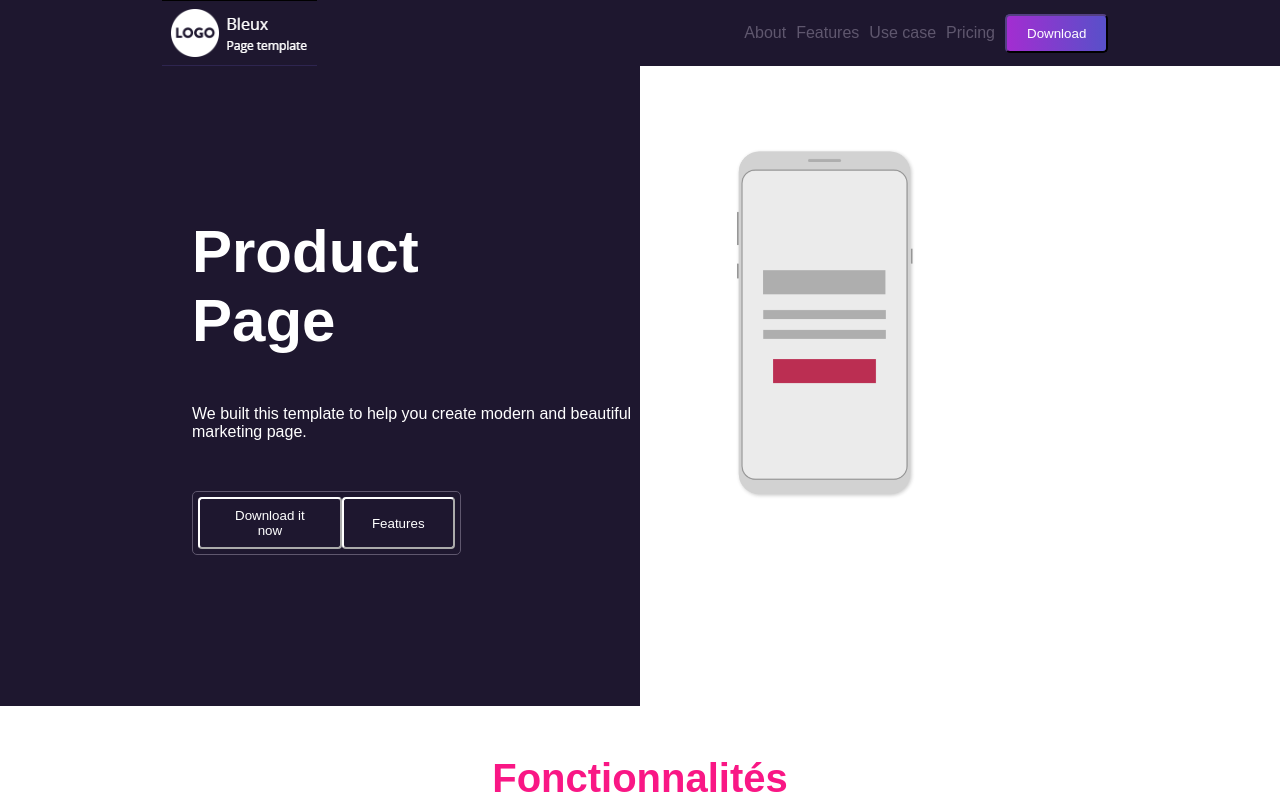
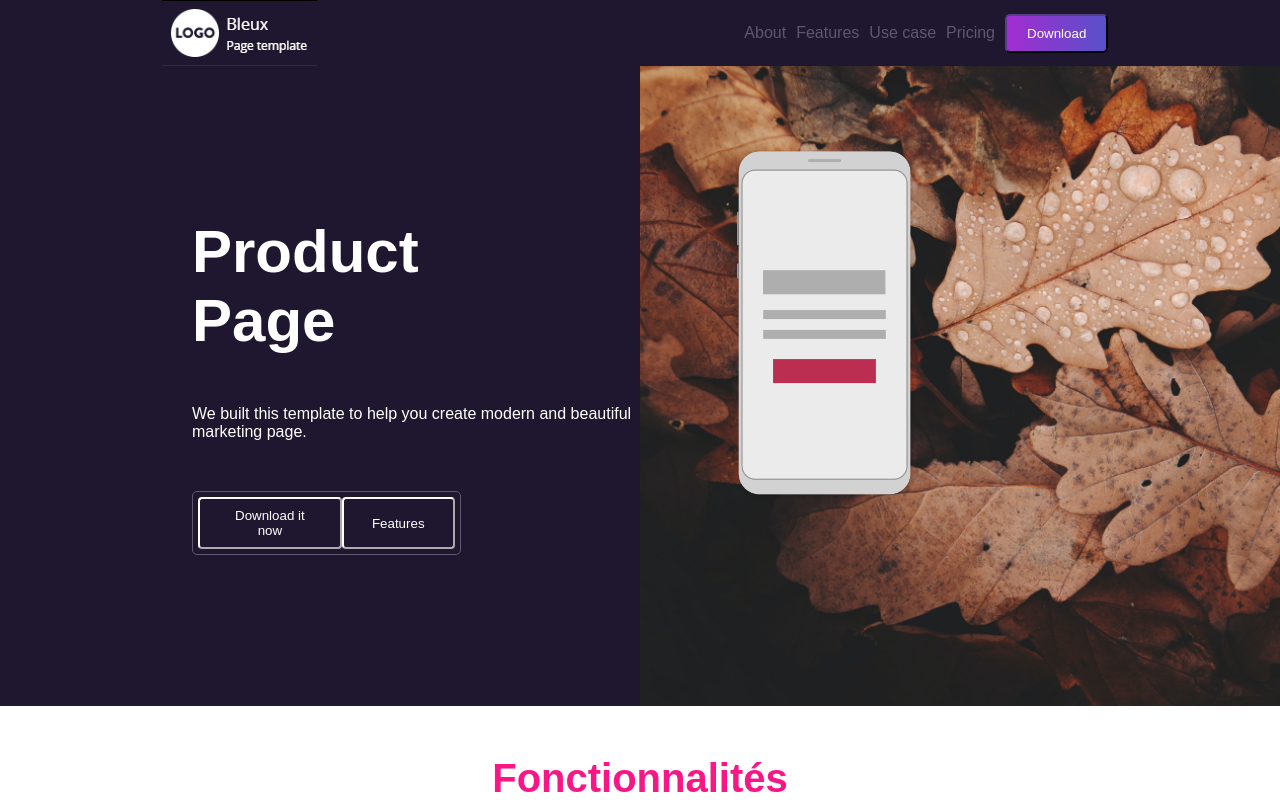
Before and after one commit to Juliango2494/Bleux, a plain HTML site: page index.html in a window 1280 px wide. Shown: the top 804 px of the page. Drawn offline with Linux system fonts and the light colour scheme; the site is published under a folder, as on GitHub Pages, so addresses that start at the root find nothing.

Commit message:
Modificacion ruta imagen fondo

```diff
--- a/styles/styles.css
+++ b/styles/styles.css
@@ -67,7 +67,7 @@ header{
 }
 
 .header2{
-    background: url(/assets/images/hojasFondo.jpg) center/cover no-repeat  ;
+    background: url(../assets/images/hojasFondo.jpg) center/cover no-repeat  ;
     width: 50%;
     height: 100%;
 
```
